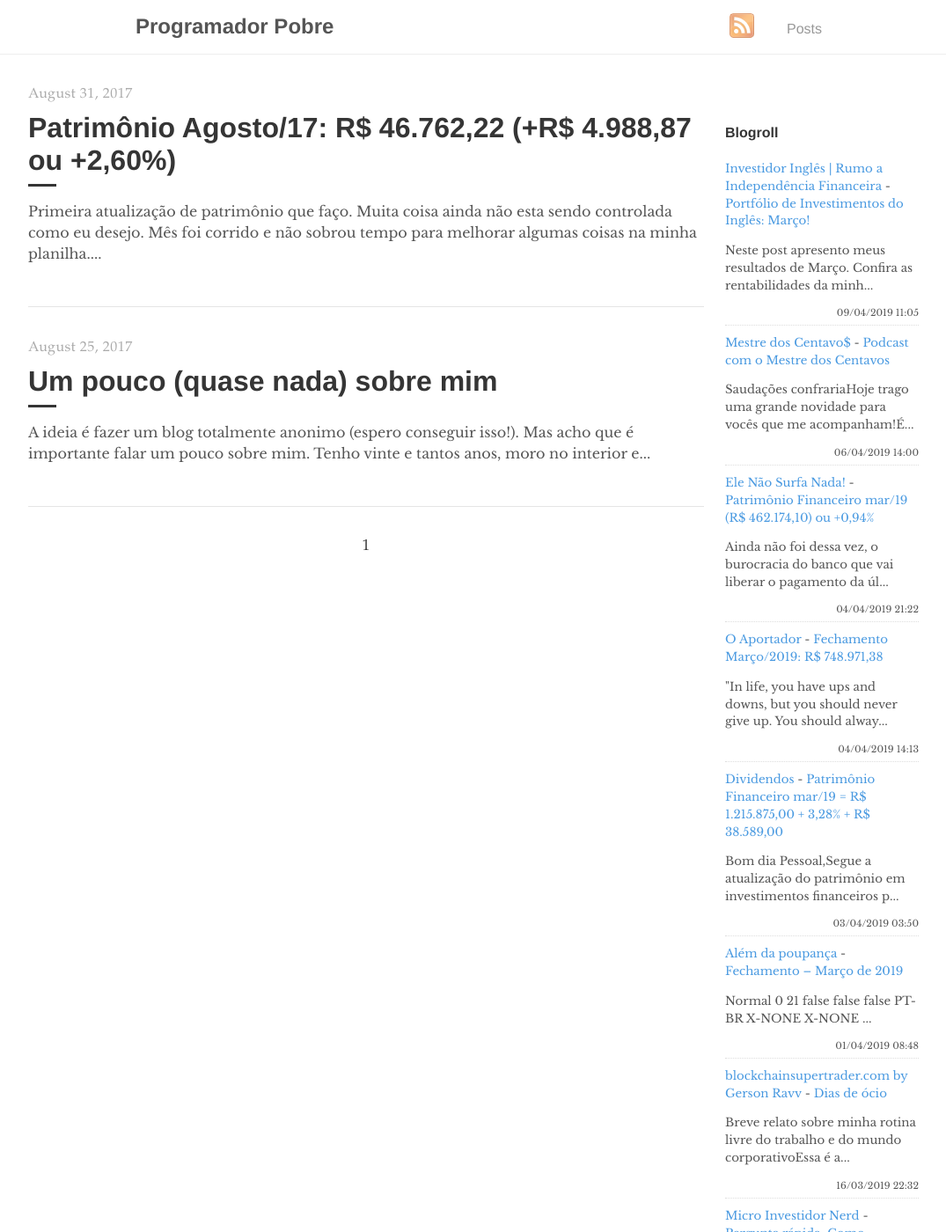
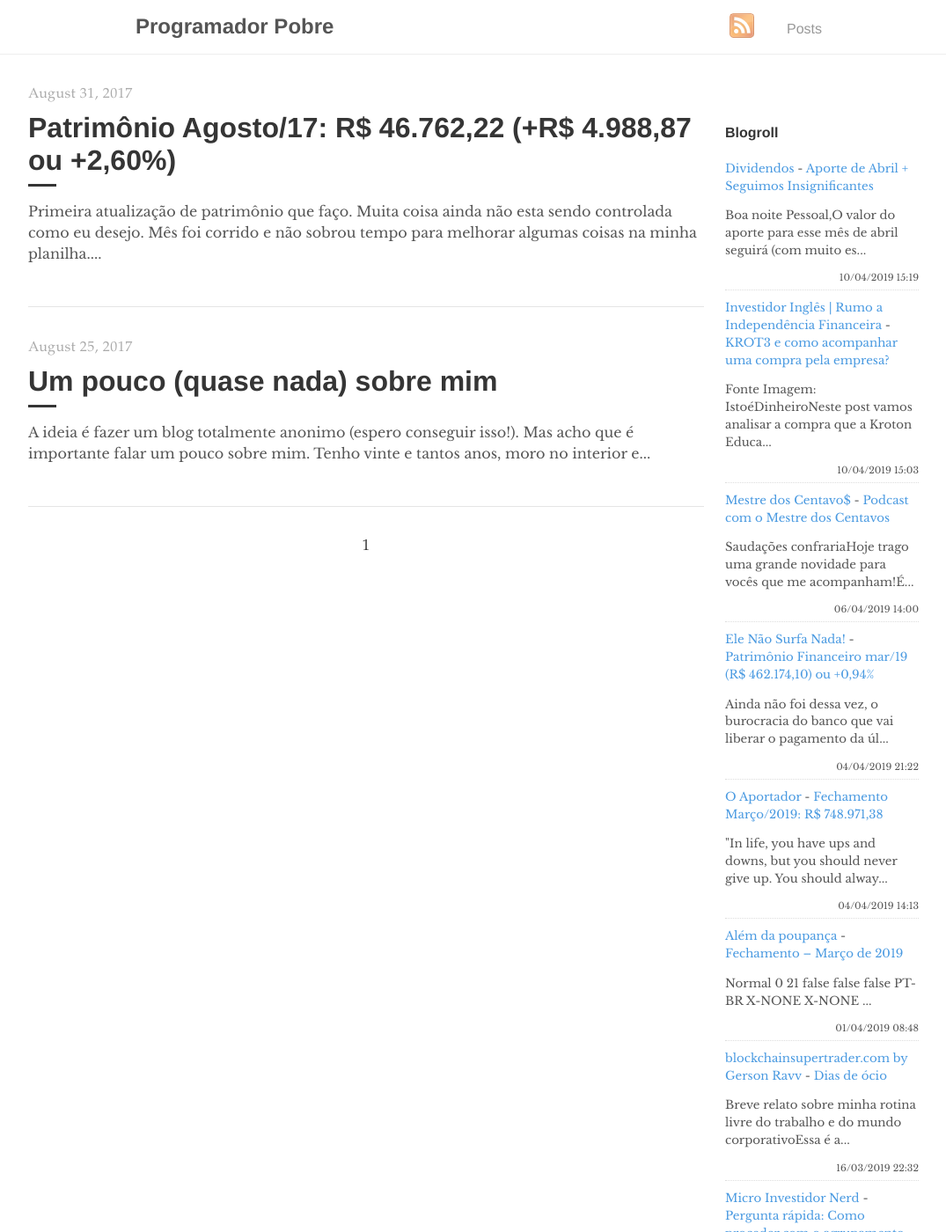
Before and after one commit to programadorpobre/programadorpobre.github.io, a Jekyll site: the page built from index.html, in a window 1280 px wide and 1400 px high. Shown: the whole window at 88% size, without its empty margins (96-1171 px from the left). Built offline with Jekyll 4.4.1, drawn with Linux system fonts in a browser that asks for light colours; the list of posts is cut into pages by our own code; comment, search, counter and statistics services are not loaded.

Commit message:
[ci skip] travis #613

```diff
--- a/_includes/feed-entries.html
+++ b/_includes/feed-entries.html
@@ -1,7 +1,12 @@
 <div class="feed-entry">
-    <a class="feed-entry-site-name" href="https://www.investidoringles.com/">Investidor Inglês | Rumo a Independência Financeira</a> - <a class="feed-entry-title" href="https://www.investidoringles.com/2019/04/portfolio-investimentos-ingles.html">Portfólio de Investimentos do Inglês: Março!</a>
-    <p class="feed-entry-summary">Neste post apresento meus resultados de Março. Confira as rentabilidades da minh...</p>
-    <time datetime="2019-04-09T11:05:00.000-03:00">09/04/2019 11:05</time>
+    <a class="feed-entry-site-name" href="http://bonsdividendos.blogspot.com/">Dividendos</a> - <a class="feed-entry-title" href="http://bonsdividendos.blogspot.com/2019/04/aporte-de-abril-seguimos-insignificantes.html">Aporte de Abril + Seguimos Insignificantes</a>
+    <p class="feed-entry-summary">Boa noite Pessoal,O valor do aporte para esse mês de abril seguirá (com muito es...</p>
+    <time datetime="2019-04-10T15:19:00.000-07:00">10/04/2019 15:19</time>
+</div>
+<div class="feed-entry">
+    <a class="feed-entry-site-name" href="https://www.investidoringles.com/">Investidor Inglês | Rumo a Independência Financeira</a> - <a class="feed-entry-title" href="https://www.investidoringles.com/2019/04/krot3-compra-somos.html">KROT3 e como acompanhar uma compra pela empresa?</a>
+    <p class="feed-entry-summary">Fonte Imagem: IstoéDinheiroNeste post vamos analisar a compra que a Kroton Educa...</p>
+    <time datetime="2019-04-10T15:03:00.000-03:00">10/04/2019 15:03</time>
 </div>
 <div class="feed-entry">
     <a class="feed-entry-site-name" href="https://mestredoscentavos.blogspot.com/">Mestre dos Centavo$</a> - <a class="feed-entry-title" href="https://mestredoscentavos.blogspot.com/2019/04/podcast-com-o-mestre-dos-centavos.html">Podcast com o Mestre dos Centavos</a>
@@ -17,11 +22,6 @@
     <a class="feed-entry-site-name" href="https://oaportadorfinanceiro.blogspot.com/">O Aportador</a> - <a class="feed-entry-title" href="https://oaportadorfinanceiro.blogspot.com/2019/04/fechamento-fevereiro2019-r-74897138.html">Fechamento Março/2019: R$ 748.971,38</a>
     <p class="feed-entry-summary">"In life, you have ups and downs, but you should never give up. You should alway...</p>
     <time datetime="2019-04-04T14:13:00.000-03:00">04/04/2019 14:13</time>
-</div>
-<div class="feed-entry">
-    <a class="feed-entry-site-name" href="http://bonsdividendos.blogspot.com/">Dividendos</a> - <a class="feed-entry-title" href="http://bonsdividendos.blogspot.com/2019/04/patrimonio-financeiro-mar19-r-121587500.html">Patrimônio Financeiro mar/19 = R$ 1.215.875,00 + 3,28% + R$ 38.589,00</a>
-    <p class="feed-entry-summary">Bom dia Pessoal,Segue a atualização do patrimônio em investimentos financeiros p...</p>
-    <time datetime="2019-04-03T03:50:00.003-07:00">03/04/2019 03:50</time>
 </div>
 <div class="feed-entry">
     <a class="feed-entry-site-name" href="https://alemdapoupanca.blogspot.com/">Além da poupança</a> - <a class="feed-entry-title" href="https://alemdapoupanca.blogspot.com/2019/04/fechamento-marco-de-2019.html">Fechamento – Março de 2019</a>
```
